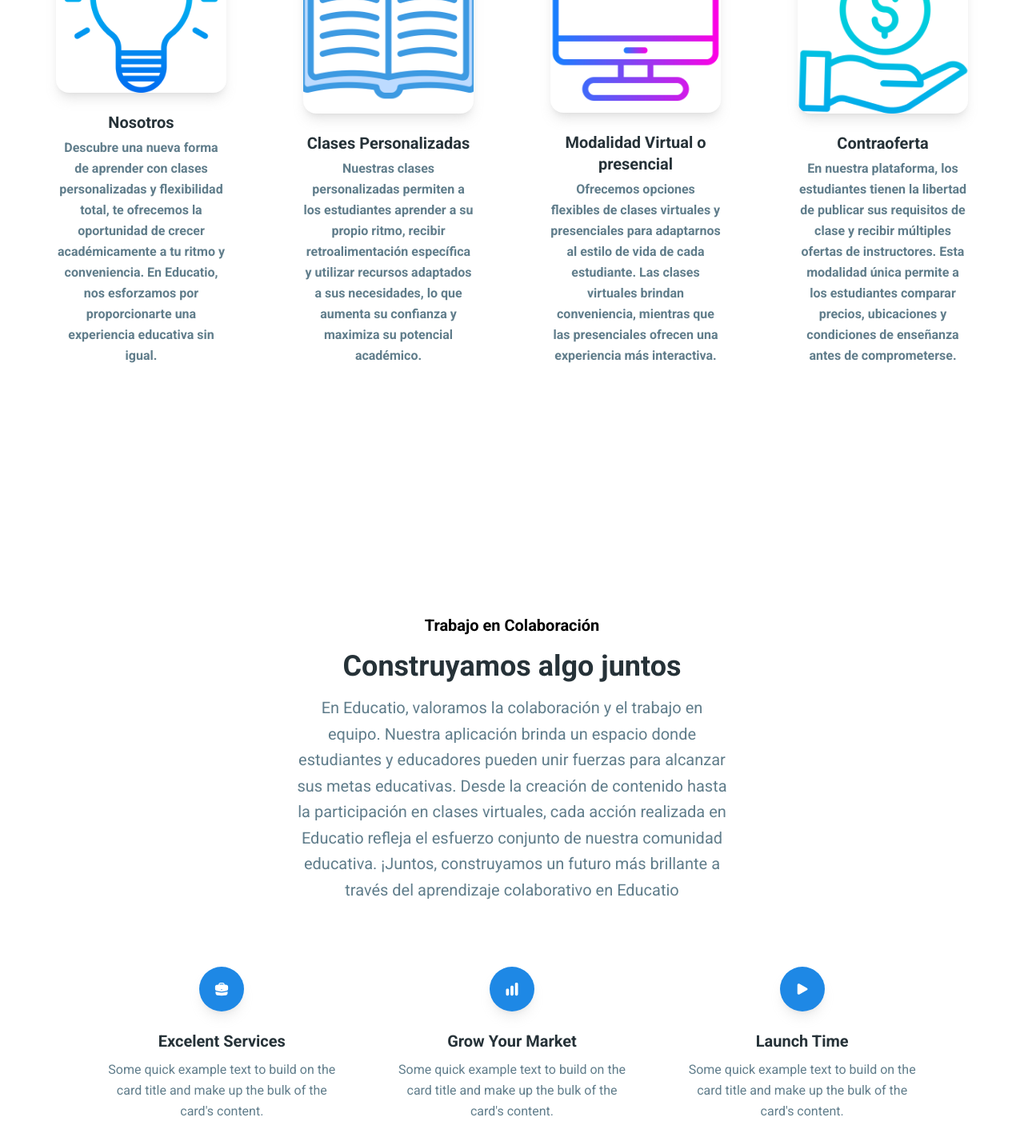
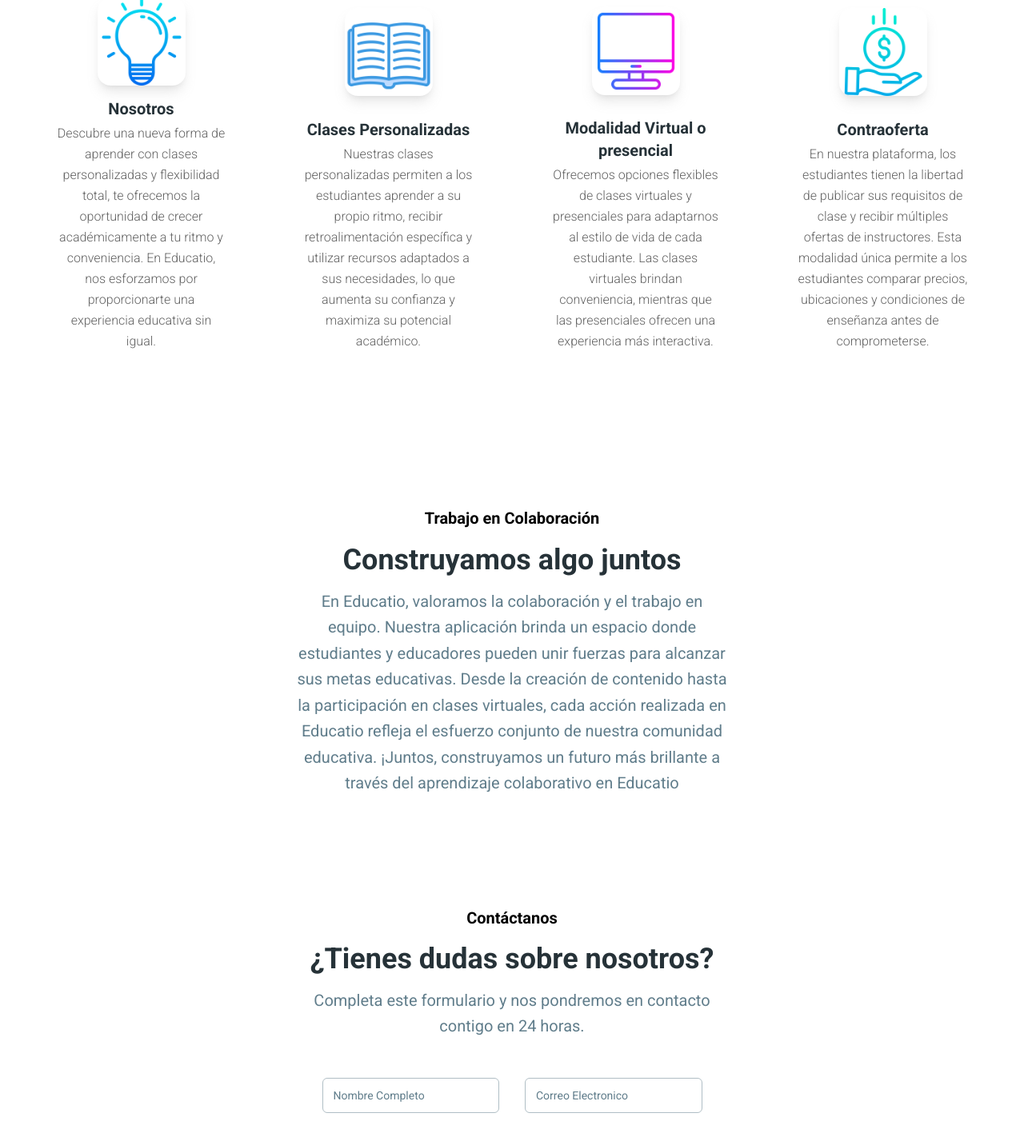
Before and after one commit to lisbethceron1/web, a React (Vite) app: page /home in a window 1280 px wide. Shown: the part 2280-3702 px from the top of the page at 80% size. Built offline with nearby package versions, Linux system fonts and the light colour scheme.

Commit message:
imagenes

```diff
--- a/src/pages/home.jsx
+++ b/src/pages/home.jsx
@@ -104,8 +104,8 @@
       </section>
       <section className="px-4 pt-20 pb-48">
         <div className="container mx-auto">
-          <PageTitle section="Nuestro Equipo" heading="¡Aquí tienes a nuestros talentos!">
-            En nuestro equipo, cada uno de nosotros desempeña un papel crucial para alcanzar nuestros objetivos y hacer realidad nuestra visión. Permitenos presentar a los increíbles individuos que conforman nuestro equipo:
+          <PageTitle section="Nuestros servicios" heading="¡Explora nuestras soluciones personalizadas que se adaptan a tus requerimientos!">
+            En nuestro equipo, cada uno de nosotros desempeña un papel crucial para alcanzar nuestros objetivos y hacer realidad nuestra visión. Permitenos presentar nuestros servicios:
           </PageTitle>
           <div className="mt-24 grid grid-cols-1 gap-12 gap-x-24 md:grid-cols-2 xl:grid-cols-4">
             {teamData.map(({ img, name, position, socials }) => (
@@ -128,33 +128,14 @@
           </div>
         </div>
       </section>
-      <section className="relative bg-white py-24 px-4">
+      <section className="relative bg-white py-17 px-4">
         <div className="container mx-auto">
           <PageTitle section="Trabajo en Colaboración" heading="Construyamos algo juntos">
           En Educatio, valoramos la colaboración y el trabajo en equipo. Nuestra aplicación brinda un espacio donde estudiantes y educadores pueden unir fuerzas para alcanzar sus metas educativas. Desde la creación de contenido hasta la participación en clases virtuales, cada acción realizada en Educatio refleja el esfuerzo conjunto de nuestra comunidad educativa. ¡Juntos, construyamos un futuro más brillante a través del aprendizaje colaborativo en Educatio
           </PageTitle>
-          <div className="mx-auto mt-20 mb-48 grid max-w-5xl grid-cols-1 gap-16 md:grid-cols-2 lg:grid-cols-3">
-            {contactData.map(({ title, icon, description }) => (
-              <Card
-                key={title}
-                color="transparent"
-                shadow={false}
-                className="text-center text-blue-gray-900"
-              >
-                <div className="mx-auto mb-6 grid h-14 w-14 place-items-center rounded-full bg-blue-600 shadow-lg shadow-gray-500/20">
-                  {React.createElement(icon, {
-                    className: "w-5 h-5 text-white",
-                  })}
-                </div>
-                <Typography variant="h5" color="blue-gray" className="mb-2">
-                  {title}
-                </Typography>
-                <Typography className="font-normal text-blue-gray-500">
-                  {description}
-                </Typography>
-              </Card>
-            ))}
-          </div>
+          <div className="mx-auto mt-10 mb-24 grid max-w-4xl grid-cols-1 gap-10 md:grid-cols-2 lg:grid-cols-3">
+</div>
+
           <PageTitle section="Contáctanos" heading="¿Tienes dudas sobre nosotros?">
           Completa este formulario y nos pondremos en contacto contigo en 24 horas.
           </PageTitle>
--- a/src/widgets/cards/team-card.jsx
+++ b/src/widgets/cards/team-card.jsx
@@ -9,17 +9,18 @@
         alt={name}
         size="xxl"
         variant="rounded"
-        className="h-full w-full shadow-lg shadow-gray-500/25"
+        className=" shadow-lg shadow-gray-500/25"
+        style={{ margin: 'auto' }}
       />
-      <Typography variant="h5" color="blue-gray" className="mt-6 mb-1">
+      <Typography variant="h5" color="blue-gray" className="mt-4 mb-1">
         {name}
       </Typography>
       {position && (
-        <Typography className="font-bold text-blue-gray-500">
+        <Typography className="">
           {position}
         </Typography>
       )}
-      {socials && <div className="mx-auto mt-5">{socials}</div>}
+
     </Card>
   );
 }
@@ -33,7 +34,6 @@
   img: PropTypes.string.isRequired,
   name: PropTypes.string.isRequired,
   position: PropTypes.string,
-  socials: PropTypes.node,
 };
 
 TeamCard.displayName = "/src/widgets/layout/team-card.jsx";
```
